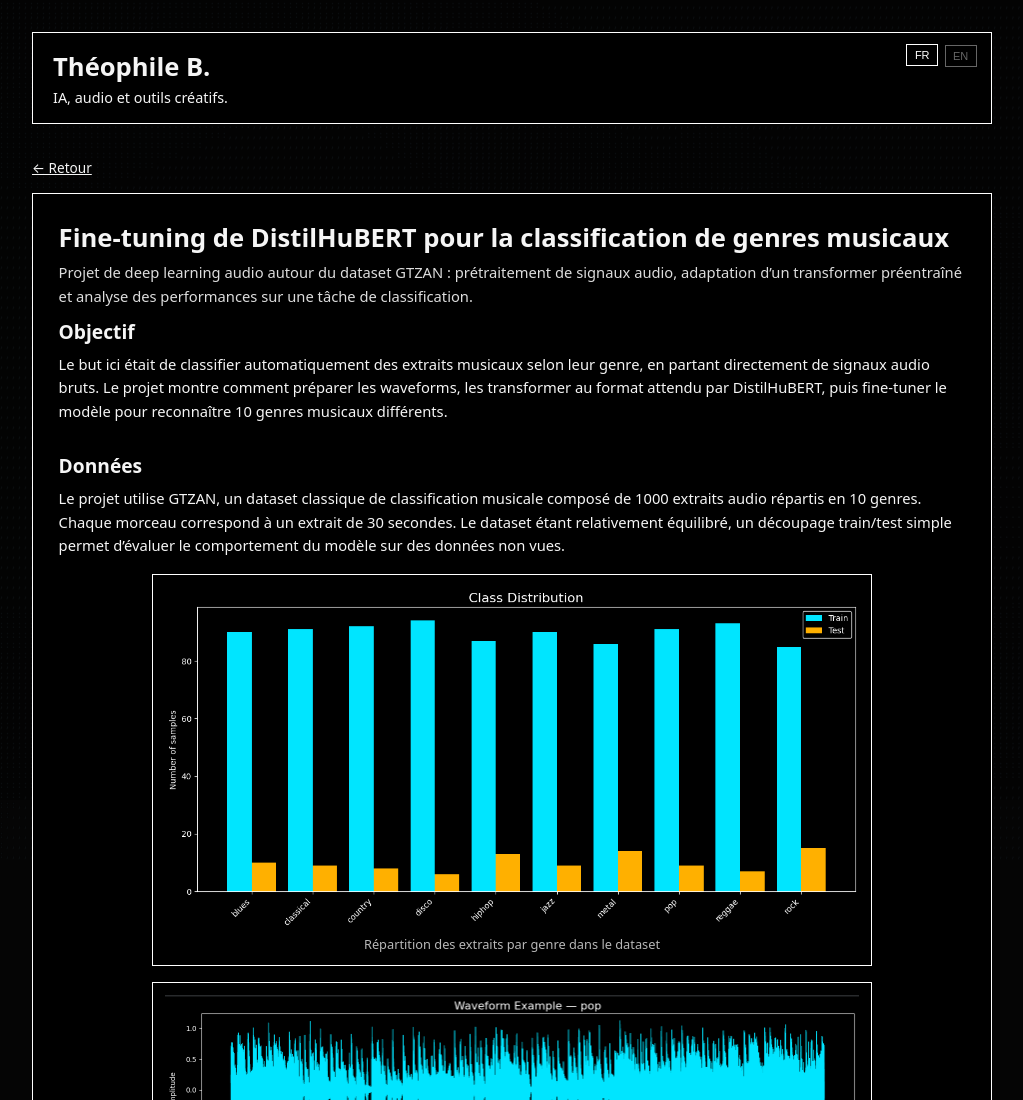
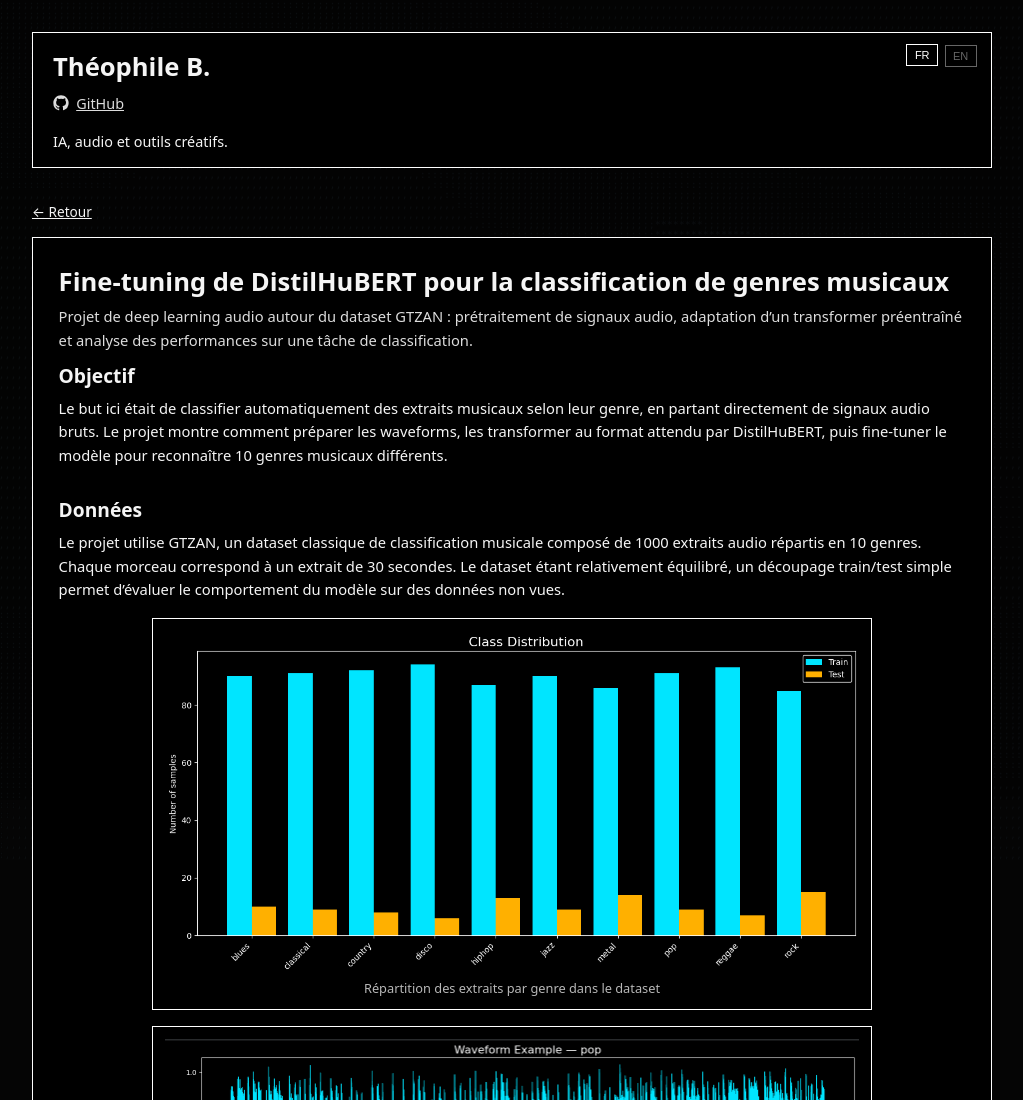
Before and after one commit to Ryalenn/portfolio-website, a plain HTML site: page pages/music-genre-transformer.html in a window 1280 px wide. Shown: the top 1100 px of the page, without its empty margins (128-1151 px from the left). Drawn offline with Linux system fonts and the light colour scheme.

Commit message:
Update music-genre-transformer.html

```diff
--- a/pages/music-genre-transformer.html
+++ b/pages/music-genre-transformer.html
@@ -2,7 +2,7 @@
 <html lang="fr">
 <head>
   <meta charset="UTF-8" />
-  <title>Fine-tuning DistilHuBERT sur GTZAN – Deep Learning Audio</title>
+  <title>Fine-tuning DistilHuBERT sur GTZAN</title>
   <meta name="viewport" content="width=device-width, initial-scale=1" />
 
   <style>
@@ -214,6 +214,35 @@
 
       <header class="site-header">
         <div class="site-title" data-i18n="site.title"></div>
+
+        <div style="margin: 0.6rem 0 1rem 0;">
+          <a
+            href="https://github.com/Ryalenn/Fine-tuning-DistilHuBERT"
+            target="_blank"
+            rel="noopener noreferrer"
+            style="
+              display: inline-flex;
+              align-items: center;
+              gap: 0.45rem;
+              font-size: 0.9rem;
+              text-decoration: underline;
+              opacity: 0.9;
+            "
+          >
+            <svg
+              xmlns="http://www.w3.org/2000/svg"
+              width="16"
+              height="16"
+              viewBox="0 0 24 24"
+              fill="currentColor"
+            >
+              <path d="M12 .5C5.65.5.5 5.65.5 12a11.5 11.5 0 008 10.95c.58.1.79-.25.79-.56v-2.17c-3.25.71-3.93-1.56-3.93-1.56-.53-1.34-1.3-1.7-1.3-1.7-1.06-.73.08-.72.08-.72 1.17.08 1.78 1.2 1.78 1.2 1.04 1.77 2.73 1.26 3.4.96.1-.75.4-1.26.72-1.55-2.6-.3-5.34-1.3-5.34-5.8 0-1.28.46-2.33 1.2-3.15-.12-.3-.52-1.5.12-3.13 0 0 .98-.31 3.2 1.2a11.1 11.1 0 015.82 0c2.22-1.51 3.2-1.2 3.2-1.2.64 1.63.24 2.83.12 3.13.75.82 1.2 1.87 1.2 3.15 0 4.52-2.75 5.5-5.36 5.79.42.36.79 1.08.79 2.18v3.23c0 .31.21.67.8.56A11.5 11.5 0 0023.5 12C23.5 5.65 18.35.5 12 .5z"/>
+            </svg>
+
+            GitHub
+          </a>
+        </div>
+
         <p class="site-subtitle" data-i18n="site.subtitle"></p>
 
         <div class="lang-switch">
```
